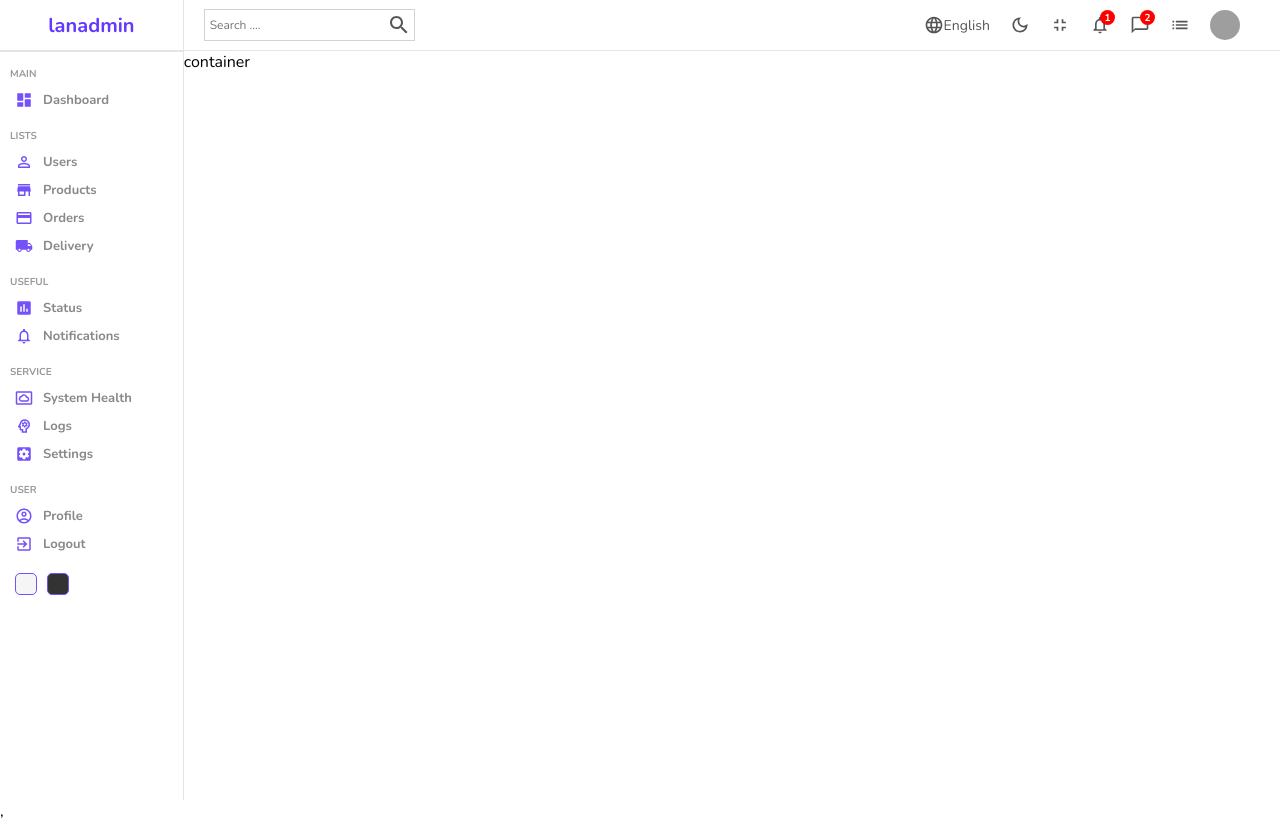
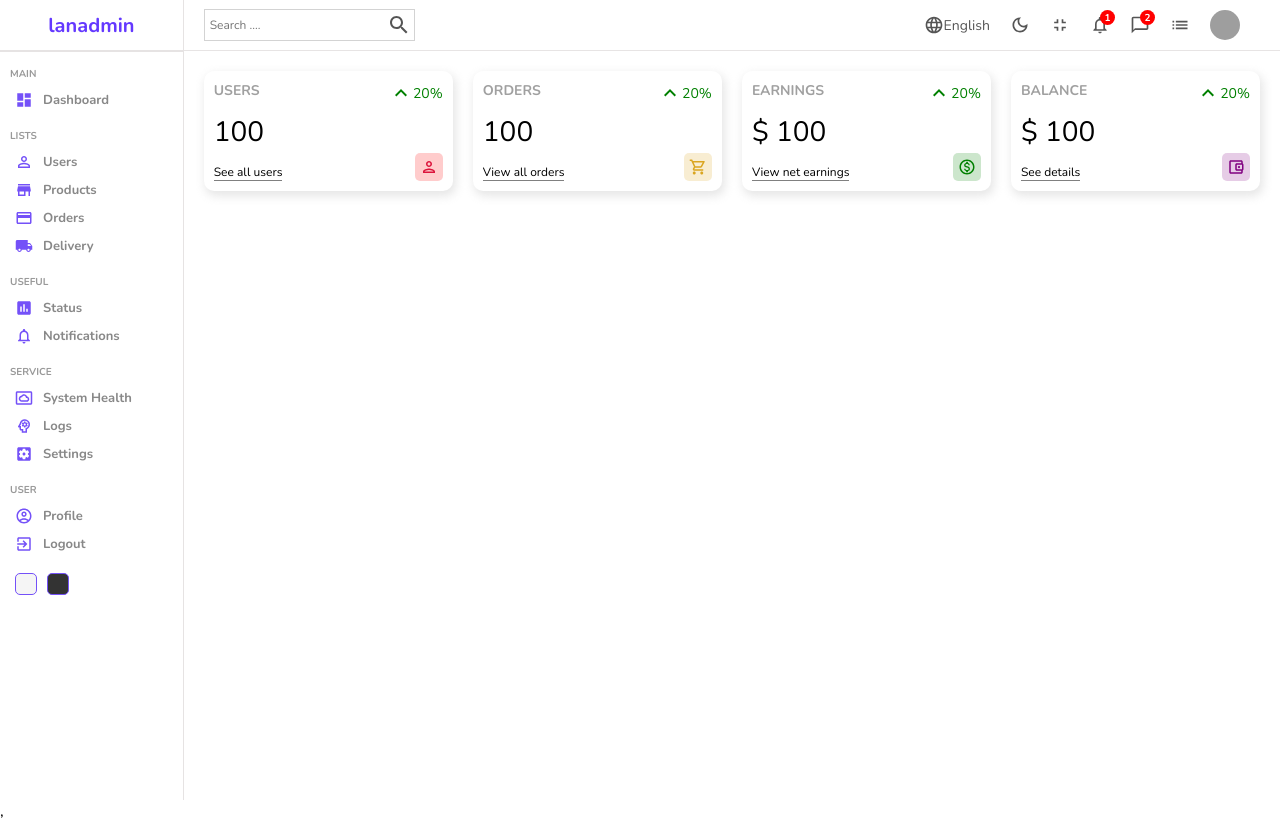
Before and after one commit to suhturhlaing/react-admin-dashboard, a React (Create React App) app: page / in a window 1280 px wide. Built offline with nearby package versions, Linux system fonts and the light colour scheme; grey boxes are pictures that could not be loaded.

Commit message:
[modify]widget component

```diff
--- /dev/null
+++ b/src/components/widget/Widget.jsx
@@ -0,0 +1,77 @@
+import "./widget.scss"
+import KeyboardArrowUpIcon from '@mui/icons-material/KeyboardArrowUp';
+import PersonOutlinedIcon from '@mui/icons-material/PersonOutlined';
+import AccountBalanceWalletOutlinedIcon from "@mui/icons-material/AccountBalanceWalletOutlined";
+import ShoppingCartOutlinedIcon from "@mui/icons-material/ShoppingCartOutlined";
+import MonetizationOnOutlinedIcon from "@mui/icons-material/MonetizationOnOutlined";
+
+const Widget = ( {type} ) => {
+    let data;
+
+    // tempory value
+    let amount = 100;
+    let diff = 20;
+
+    switch (type){
+        case "user" :
+            data = {
+                title : "USERS",
+                isMoney : false,
+                link : "See all users",
+                icon : <PersonOutlinedIcon className="icon" style={{ color : "crimson", backgroundColor : "rgba(255, 0, 0,0.2)"}}/>,
+            };
+        break;
+        case "order" :
+            data = {
+                title : "ORDERS",
+                isMoney : false,
+                link : "View all orders",
+                icon : <ShoppingCartOutlinedIcon className="icon" style={{
+                    backgroundColor: "rgba(218, 165, 32, 0.2)",
+                    color: "goldenrod",
+                  }}/>,
+            };
+        break;
+        case "earning" :
+            data = {
+                title : "EARNINGS",
+                isMoney : true,
+                link : "View net earnings",
+                icon : <MonetizationOnOutlinedIcon className="icon"  style={{ backgroundColor: "rgba(0, 128, 0, 0.2)", color: "green" }}/>,
+            };
+        break;
+        case "balance" :
+        data = {
+            title : "BALANCE",
+            isMoney : true,
+            link : "See details",
+            icon : <AccountBalanceWalletOutlinedIcon className="icon" style={{
+                backgroundColor: "rgba(128, 0, 128, 0.2)",
+                color: "purple",
+              }}/>,
+        };
+        break;
+        default:
+            break;
+    }
+
+  return (
+    <div className="widget">
+        <div className="left">
+            <span className="title">{data.title}</span>
+            <span className="counter">{data.isMoney && "$"} {amount}</span>
+            <span className="link">{data.link}</span>
+        </div>
+
+        <div className="right">
+            <div className="percentage positive">
+                <KeyboardArrowUpIcon />
+                {diff}%
+            </div>
+            {data.icon}
+        </div>
+    </div>
+  )
+}
+
+export default Widget
--- /dev/null
+++ b/src/components/widget/widget.scss
@@ -0,0 +1,50 @@
+.widget{
+    display: flex;
+    flex: 1;
+    padding: 10px;
+    justify-content: space-between;
+    -webkit-box-shadow : 2px 4px 10px 1px rgba(0, 0, 0, 0.47);
+    box-shadow: 2px 4px 10px 1px rgba(201, 201, 201, 0.47);
+    border-radius: 10px;
+    height: 100px;
+
+    .left ,.right{
+        display: flex;
+        flex-direction: column;
+        justify-content: space-between;
+
+        .title{
+            font-weight: bold;
+            font-size: 14px;
+            color: rgb(160, 160, 160);
+        }
+        .counter{
+            font-size: 28px;
+            font-weight: 300;
+        }
+        .link{
+            width: max-content;
+            font-size: 12px;
+            border-bottom: 1px solid gray;
+        }
+        .percentage{
+            display: flex;
+            align-items: center;
+            font-size: 14px;
+
+            &.positive{
+                color : green;
+            }
+            &.negative{
+                color : red;
+            }
+        }
+
+        .icon{
+            font-size: 18px;
+            padding: 5px;
+            border-radius: 5px;
+            align-self: flex-end;
+        }
+    }
+}
--- a/src/pages/home/Home.jsx
+++ b/src/pages/home/Home.jsx
@@ -1,6 +1,7 @@
 import React from 'react'
 import Sidebar from '../../components/sidebar/Sidebar'
 import Navbar from '../../components/navbar/Navbar'
+import Widget from '../../components/widget/Widget'
 import './home.scss'
 
 const Home = () => {
@@ -9,7 +10,17 @@
       <Sidebar />
       <div className='homeContainer'>
         <Navbar />
-        container
+
+        {/* Widget */}
+        <div  className='widgets'>
+          <Widget type="user"/>
+          <Widget type="order"/>
+          <Widget type="earning"/>
+          <Widget type="balance"/>
+        </div>
+
+        {/*chart  */}
+        <div className='charts'></div>
       </div>
     </div>
   )
--- a/src/pages/home/home.scss
+++ b/src/pages/home/home.scss
@@ -3,5 +3,11 @@
 
     .homeContainer{
         flex: 6;
+
+        .widgets{
+            display: flex;
+            padding: 20px;
+            gap: 20px;
+        }
     }
 }
```
Also changed, not shown: src/components/chart/Chart.jsx (added, +11 -0 lines), src/components/featured/Featured.jsx (added, +12 -0 lines), src/components/chart/chart.scss (added), src/components/featured/featured.scss (added).
